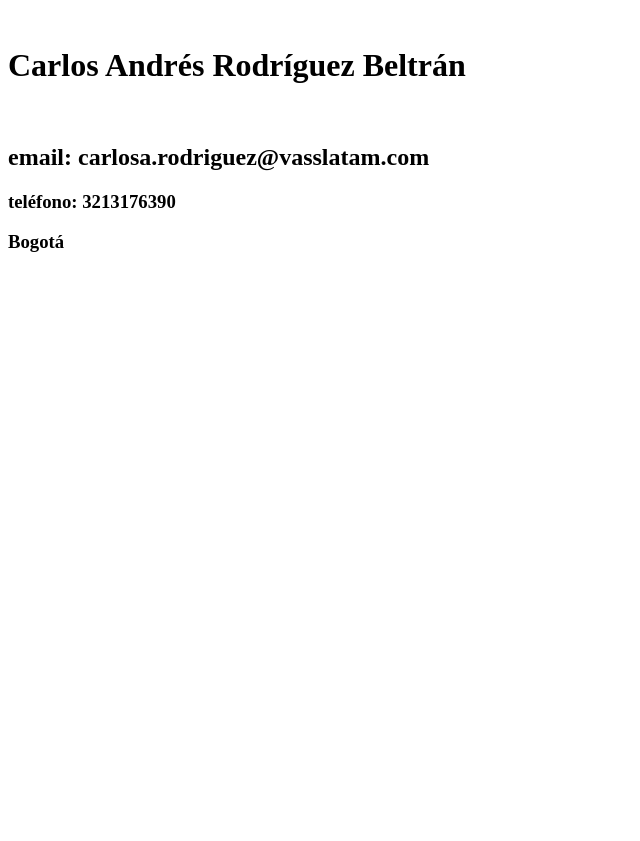
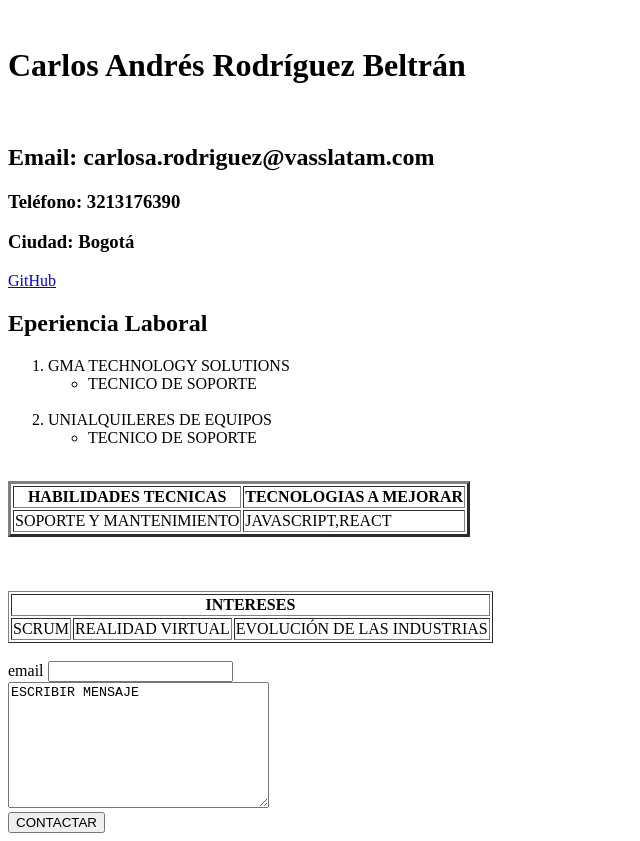
Before and after one commit to C4RL05R0DR1GU3Z/HOJA-DE-VIDA-CSS, a plain HTML site: page index.html in a window 1280 px wide. Shown: the whole page, without its empty margins (0-640 px from the left). Before the commit the page ends 800 px from the top, so only its background shows below. Drawn offline with Linux system fonts and the light colour scheme.

Commit message:
PRACTICA DE HOJA DE VIDA EN HTML TERMINADA

```diff
--- a/index.html
+++ b/index.html
@@ -10,8 +10,55 @@
     <br />
     <h1>Carlos Andrés Rodríguez Beltrán</h1>
     <br />
-    <h2>email: carlosa.rodriguez@vasslatam.com</h2>
-    <h3>teléfono: 3213176390</h3>
-    <h3>Bogotá</h3>
+    <h2>Email: carlosa.rodriguez@vasslatam.com</h2>
+    <h3>Teléfono: 3213176390</h3>
+    <h3>Ciudad: Bogotá</h3>
+
+    <p>
+      <a href="https://github.com/"> GitHub</a>
+    </p>
+
+    <h2>Eperiencia Laboral</h2>
+    <ol>
+      <li>GMA TECHNOLOGY SOLUTIONS</li>
+      <ul>
+        <li>TECNICO DE SOPORTE</li>
+      </ul>
+      <br />
+      <li>UNIALQUILERES DE EQUIPOS</li>
+      <ul>
+        <li>TECNICO DE SOPORTE</li>
+      </ul>
+    </ol>
+    <br />
+    <table border="3px">
+      <th>HABILIDADES TECNICAS</th>
+      <th>TECNOLOGIAS A MEJORAR</th>
+      <tr>
+        <td>SOPORTE Y MANTENIMIENTO</td>
+        <td>JAVASCRIPT,REACT</td>
+      </tr>
+    </table>
+    <br />
+    <br />
+    <br />
+    <table border="epx">
+      <thead>
+        <tr>
+          <th colspan="3">INTERESES</th>
+        </tr>
+      </thead>
+      <tr>
+        <td>SCRUM</td>
+        <td>REALIDAD VIRTUAL</td>
+        <td>EVOLUCIÓN DE LAS INDUSTRIAS</td>
+      </tr>
+    </table>
+    <br />
+   email <input type="email" name="email"/>
+    <br />
+    <textarea name="textarea" rows="8" cols="30">ESCRIBIR MENSAJE</textarea>
+    <br />
+    <button type="button" id=>CONTACTAR</button>
   </body>
 </html>
```
